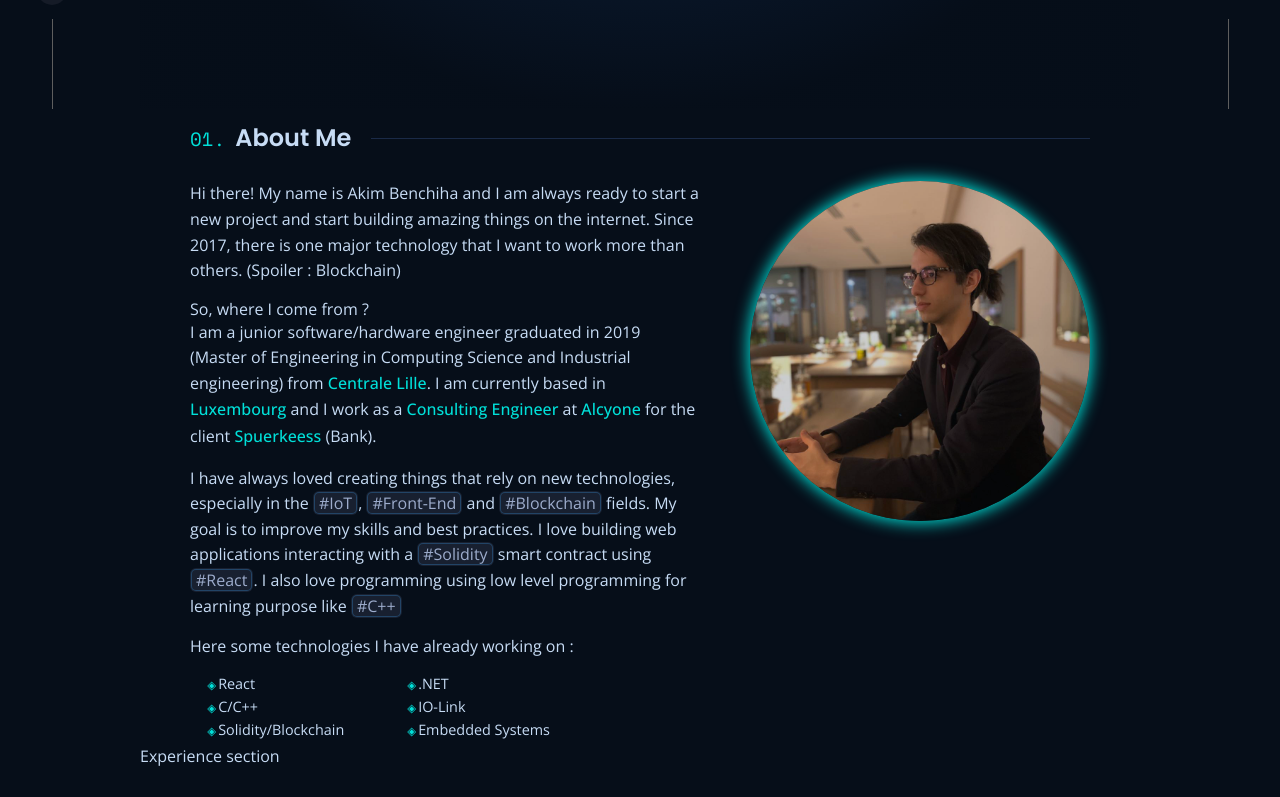
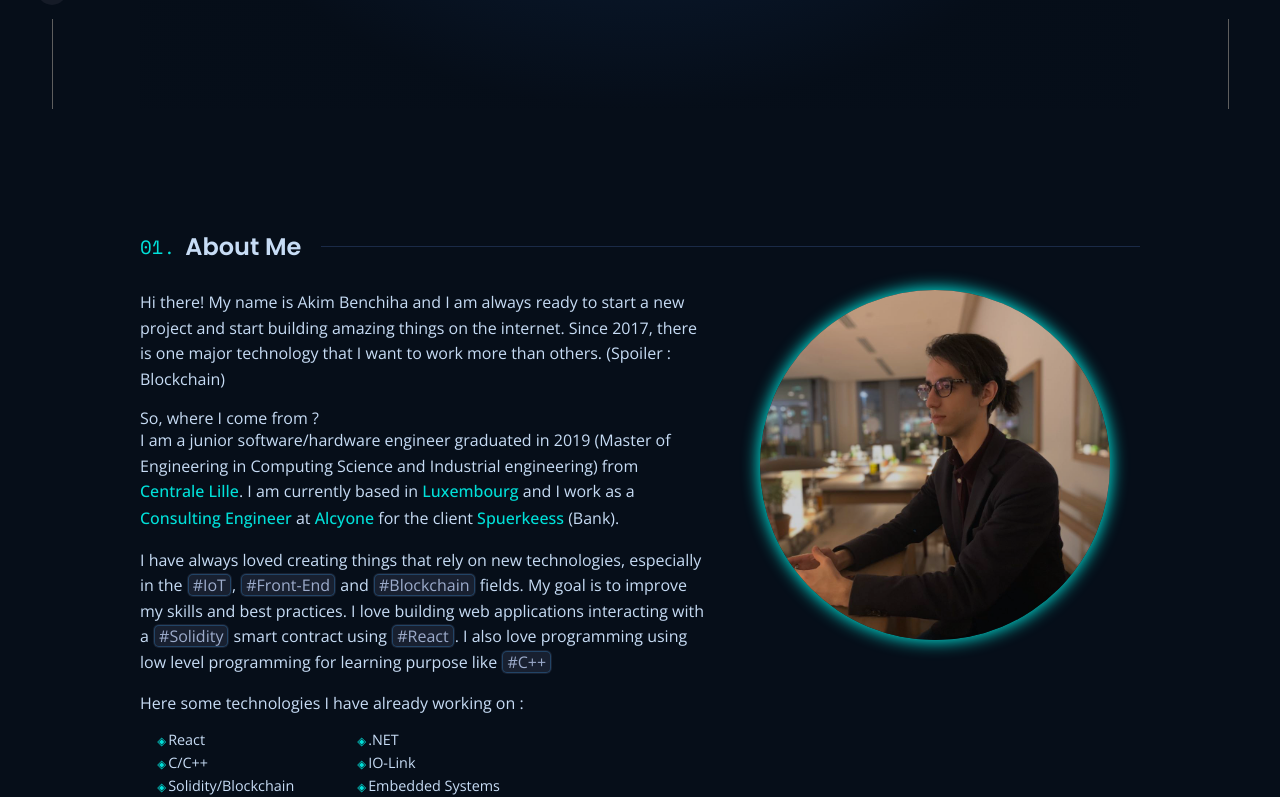
Before and after one commit to Mousticke/next-portfolio, a Next.js app: page / in a window 1280 px wide. Shown: the part 691-1488 px from the top of the page. Built offline with nearby package versions, Linux system fonts and the light colour scheme; no server answers.

Commit message:
Fix active link

```diff
--- a/components/About/About.styles.js
+++ b/components/About/About.styles.js
@@ -3,7 +3,11 @@ import { transitionAll } from "@/styles/transitions";
 import styled from "styled-components";
 
 export const AboutContainer = styled.section`
-  max-width: 900px;
+  max-width: 1000px;
+  min-height: 100vh;
+  display: flex;
+  flex-direction: column;
+  justify-content: center;
   word-break: keep-all;
 `;
 
--- a/pages/index.js
+++ b/pages/index.js
@@ -31,10 +31,18 @@ export default function Home() {
 
   const handleActiveLink = useCallback(() => {
     if (
+      window.scrollY >= refLandingContainer.current.offsetTop &&
+      window.scrollY <=
+        refLandingContainer.current.clientHeight +
+          refLandingContainer.current.offsetTop
+    ) {
+      setActiveLink("home");
+    }
+    if (
       window.scrollY >= revealAboutContainer.current.offsetTop &&
       window.scrollY <=
-        revealAboutContainer.current.offsetTop +
-          revealAboutContainer.current.clientHeight
+        revealAboutContainer.current.clientHeight +
+          revealAboutContainer.current.offsetTop
     ) {
       setActiveLink("about");
     }
@@ -55,15 +63,10 @@ export default function Home() {
       setActiveLink("projects");
     }
     if (
-      window.scrollY >= revealContactContainer.current.offsetTop &&
-      window.scrollY <=
-        revealContactContainer.current.clientHeight +
-          revealContactContainer.current.offsetTop
+      Math.ceil(window.innerHeight + window.scrollY) >=
+      document.documentElement.scrollHeight
     ) {
       setActiveLink("contact");
-    }
-    if (window.scrollY < revealAboutContainer.current.offsetTop) {
-      setActiveLink("home");
     }
   }, []);
 
```
